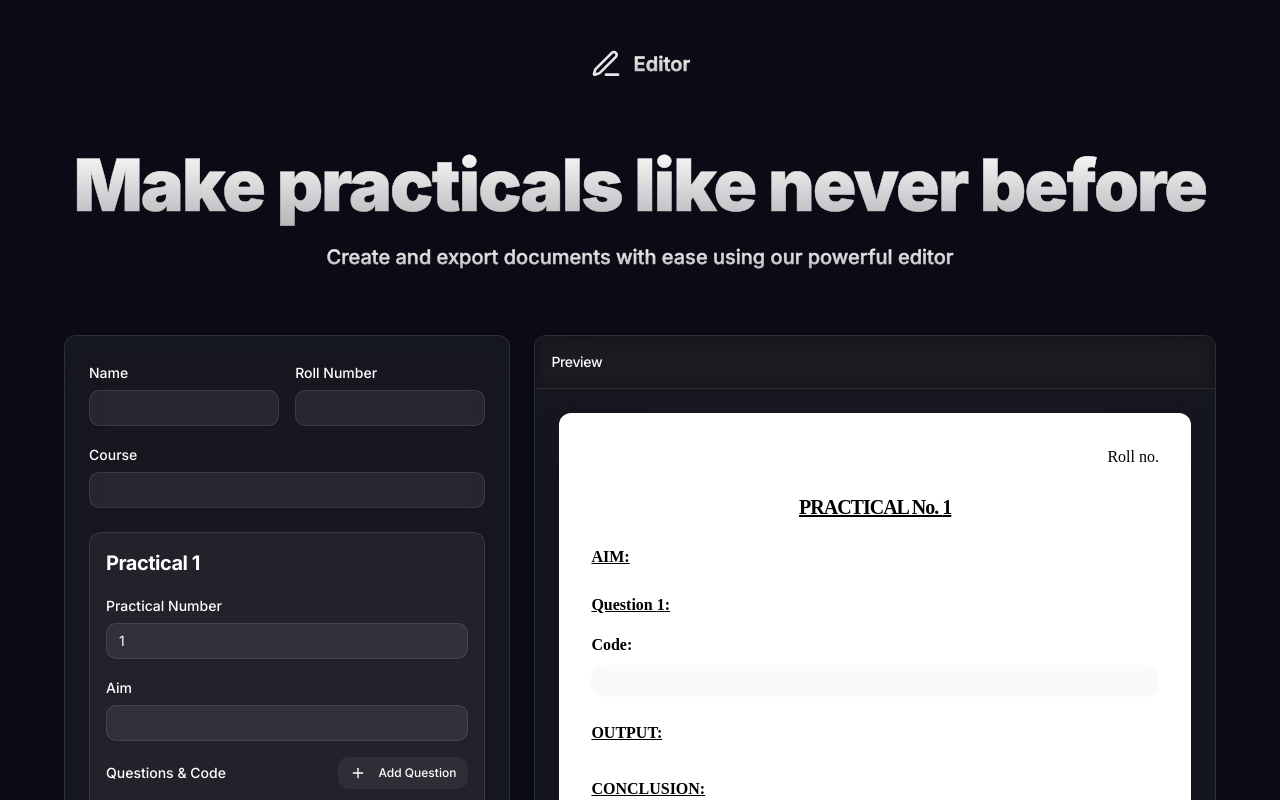
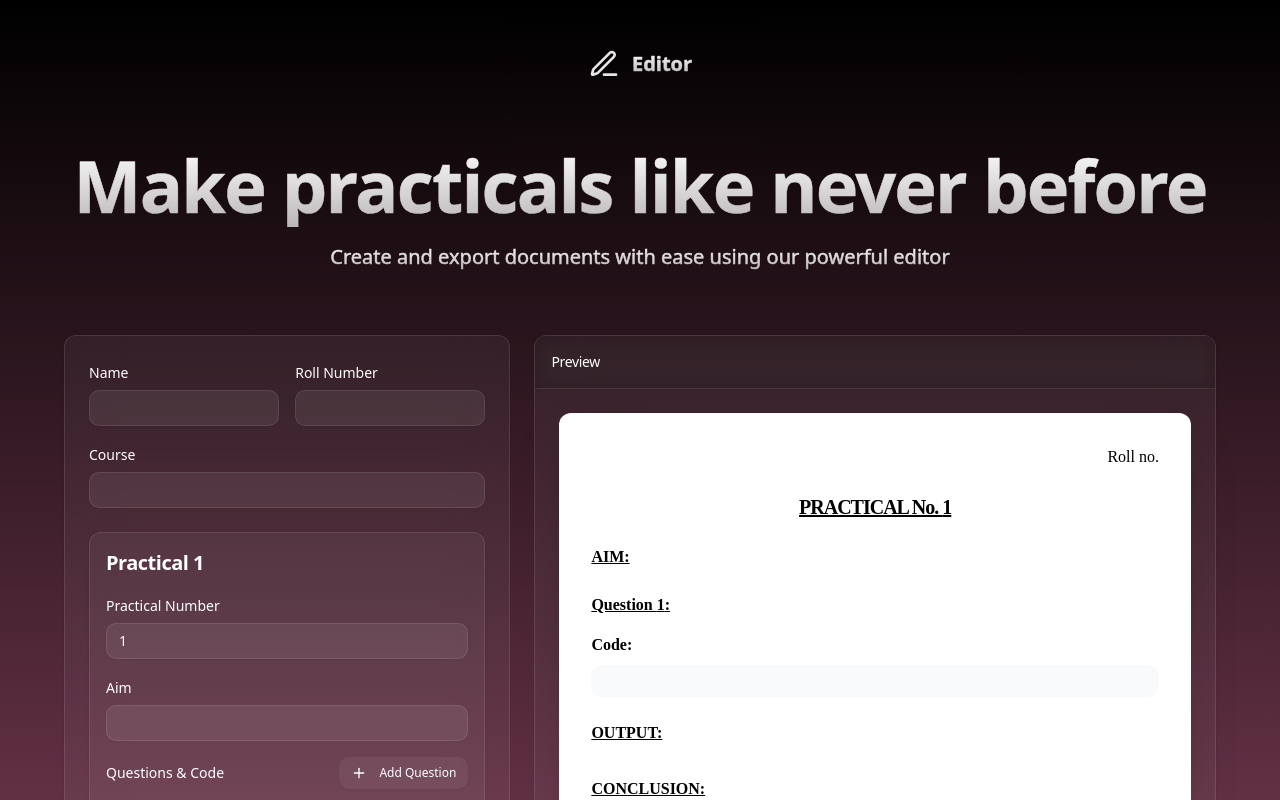
Before and after one commit to prathamdby/docx-editor, a Next.js app: page / in a window 1280 px wide. Shown: the top 800 px of the page. Built offline with nearby package versions, Linux system fonts and the light colour scheme.

Commit message:
feat: replace Inter font with Roboto and update layout styles

```diff
--- a/app/layout.tsx
+++ b/app/layout.tsx
@@ -1,9 +1,14 @@
 import type { Metadata } from "next";
-import { Inter } from "next/font/google";
+import { Roboto } from "next/font/google";
 import { Analytics } from "@vercel/analytics/next";
 import "./globals.css";
 
-const inter = Inter({ subsets: ["latin"] });
+const roboto = Roboto({
+  weight: ["100", "300", "400", "500", "700", "900"],
+  subsets: ["latin"],
+  display: "swap",
+  variable: "--font-roboto",
+});
 
 export const metadata: Metadata = {
   title: "DocX Editor - Generate Beautiful Practical Documents",
@@ -18,7 +23,9 @@ export default function RootLayout({
 }) {
   return (
     <html lang="en">
-      <body className={inter.className}>
+      <body
+        className={`${roboto.variable} min-h-screen bg-gradient-to-b from-black via-pink-950/80 to-black font-sans text-white antialiased`}
+        >
         {children}
         <Analytics />
       </body>
--- a/app/page.tsx
+++ b/app/page.tsx
@@ -217,7 +217,7 @@ export default function DocumentEditor() {
   };
 
   return (
-    <div className="relative flex min-h-screen flex-col overflow-hidden bg-[#0A0B14] text-white">
+    <div className="relative flex min-h-screen flex-col overflow-hidden">
       <div className="relative flex flex-1 flex-col">
         <div className="relative pt-8 sm:pt-12">
           <Header />
```
